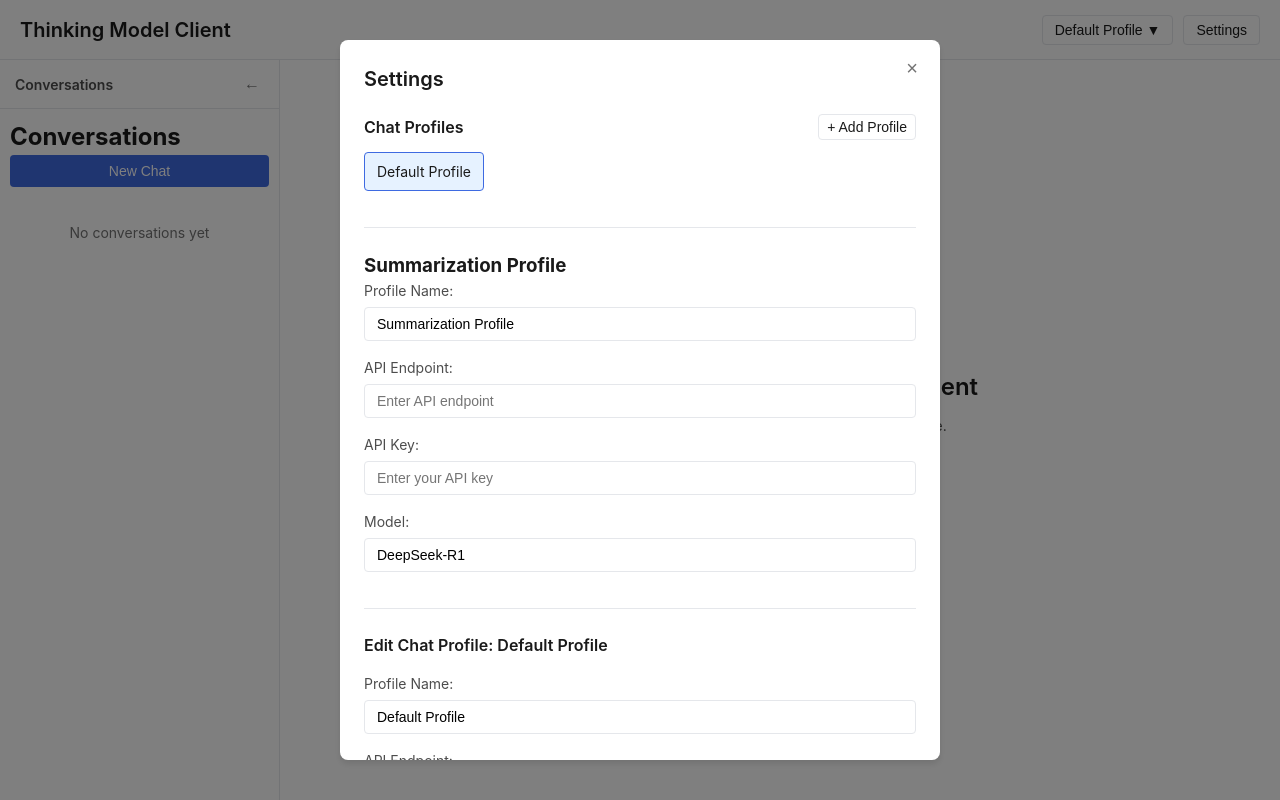
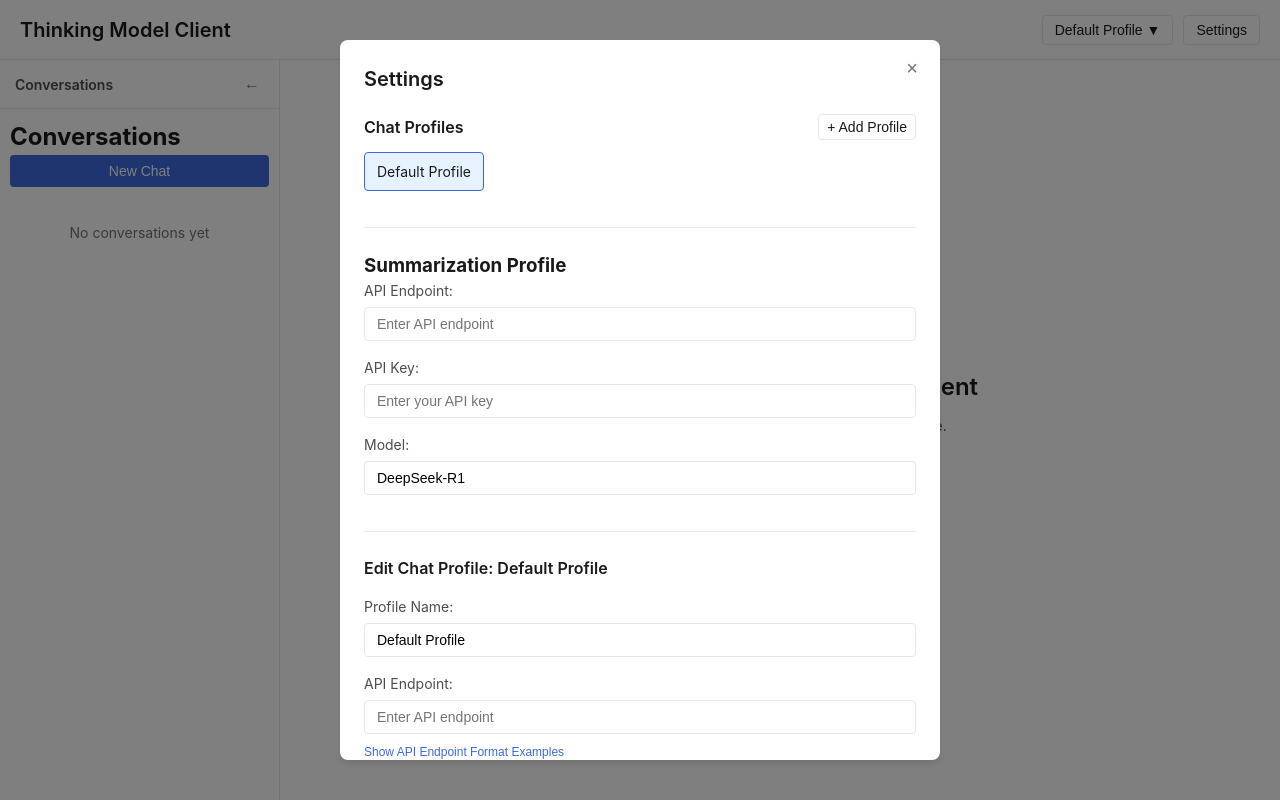
Before and after one commit to tao12345666333/thinking-model-client, a React (Vite) app: page / in a window 1280 px wide. Both pictures are taken after a click on the button "Settings". Built offline with nearby package versions, Linux system fonts and the light colour scheme.

Commit message:
refactor: remove profile name input from summarization profile settings

```diff
--- a/src/components/Settings.jsx
+++ b/src/components/Settings.jsx
@@ -12,7 +12,6 @@ function Settings({
   const [localProfiles, setLocalProfiles] = useState(profiles);
   const [localSummarizationProfile, setLocalSummarizationProfile] = useState(summarizationProfile || {
     id: 'default-summarization-profile',
-    name: 'Summarization Profile',
     apiEndpoint: '',
     apiKey: '',
     model: 'DeepSeek-R1'
@@ -114,19 +113,6 @@ function Settings({
         <h3>Summarization Profile</h3>
         <div className="current-profile-section">
           <div className="setting-item">
-            <label>Profile Name:</label>
-            <input
-              type="text"
-              value={localSummarizationProfile.name}
-              onChange={(e) => handleSummarizationProfileChange({
-                ...localSummarizationProfile,
-                name: e.target.value
-              })}
-              placeholder="Enter profile name"
-            />
-          </div>
-
-          <div className="setting-item">
             <label>API Endpoint:</label>
             <input
               type="text"
@@ -179,8 +165,7 @@ function Settings({
                 value={editingProfile.name}
                 onChange={(e) => handleProfileChange({
                   ...editingProfile,
-                  name: e.target.value
-                })}
+                    })}
                 placeholder="Enter profile name"
               />
             </div>
```
